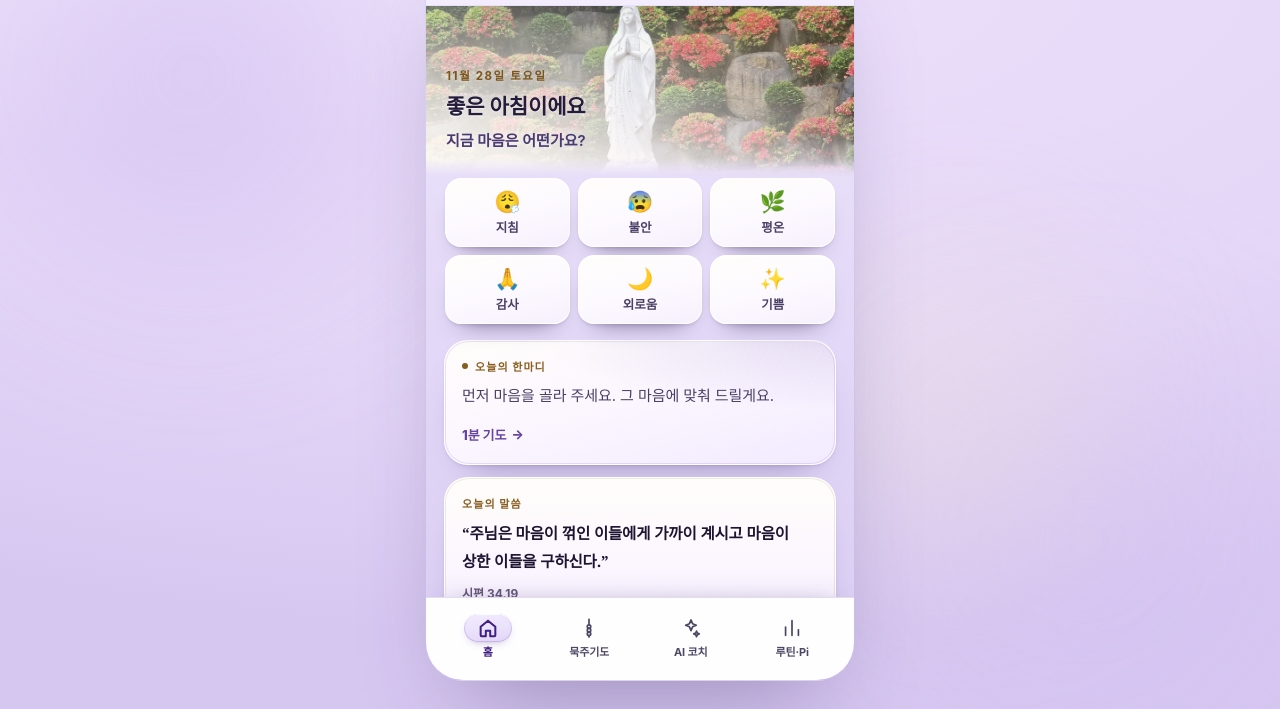
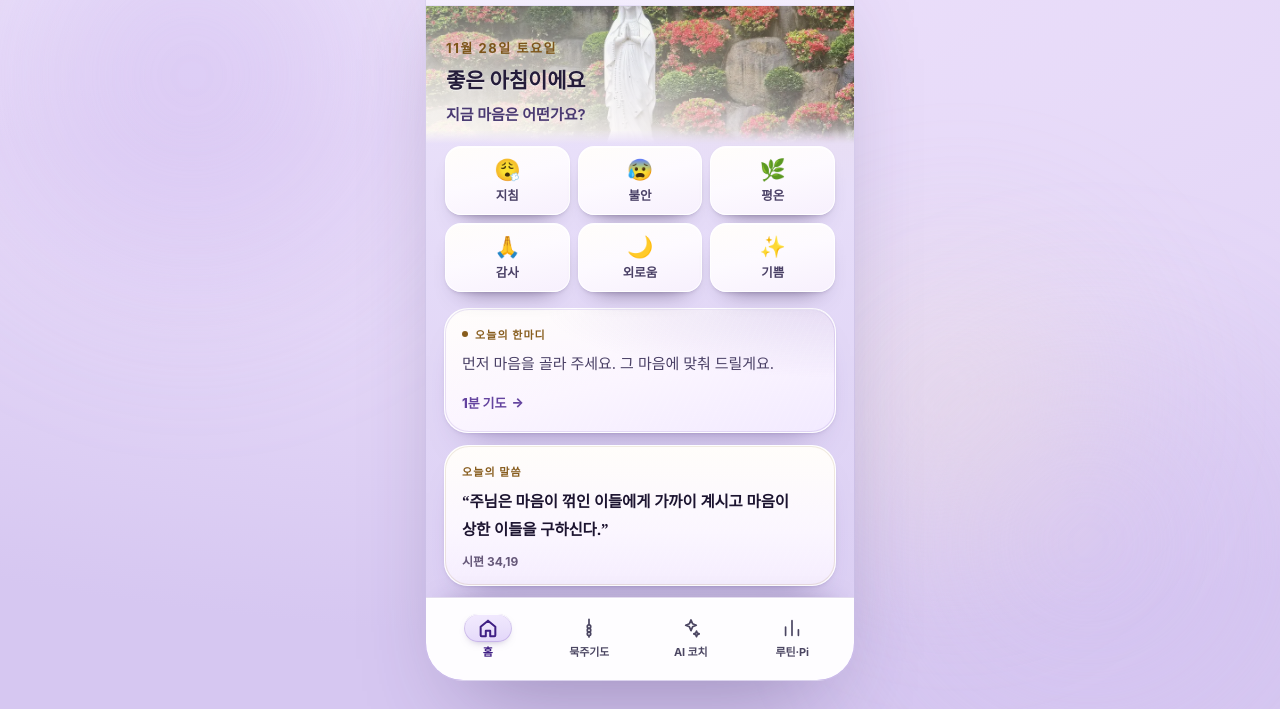
Before and after one commit to zaezal74-sketch/soulsync, a plain HTML site: page index.html in a window 1280 px wide. Shown: the part 91-800 px from the top of the page. Drawn offline with Linux system fonts and the light colour scheme.

Commit message:
Raise the date one size and lift the home plate a notch

```diff
--- a/styles.css
+++ b/styles.css
@@ -335,7 +335,10 @@ ul, ol { margin: 0; padding: 0; list-style: none; }
 
 /* -------------------------------------------------------------------- hero */
 .hero { padding: 4px 2px 18px; }
-.date-line { font-size: 11.5px; font-weight: 700; letter-spacing: .08em; text-transform: uppercase; color: var(--gold); }
+/* One step up from 11.5px: the date is the first line the eye meets on the
+   home plate and read too faint on a phone. 13px keeps the caps' airiness
+   without turning the line into a heading. */
+.date-line { font-size: 13px; font-weight: 700; letter-spacing: .08em; text-transform: uppercase; color: var(--gold); }
 /* 800 at -.025em read as a heavy block on the home screen ("너무 답답해").
    One step down to 600, a touch smaller at 21px, and near-neutral tracking
    with a taller line so the greeting feels calm and airy instead of dense. */
@@ -360,9 +363,9 @@ ul, ol { margin: 0; padding: 0; list-style: none; }
   display: flex;
   flex-direction: column;
   justify-content: flex-end;
-  min-height: 170px;
+  min-height: 138px;
   margin: calc(-1 * var(--main-pad)) calc(-1 * var(--main-pad)) 0;
-  padding: 16px calc(var(--main-pad) + 2px) 24px;
+  padding: 12px calc(var(--main-pad) + 2px) 18px;
   color: var(--hero-ink);
 }
 /* Three washes over the picture: a warm bloom where the sun crosses the glass,
@@ -407,7 +410,7 @@ body[data-hero="evening"] { --hero-photo: url("assets/hero-evening.webp"); }
 #view-home .hero > * { position: relative; z-index: 1; }
 #view-home .hero .date-line {
   color: var(--hero-gold);
-  letter-spacing: .14em;
+  letter-spacing: .12em;
   text-shadow: 0 1px 8px var(--hero-halo);
 }
 #view-home .hero h2 {
@@ -1613,7 +1616,7 @@ body[data-hero="evening"] { --hero-photo: url("assets/hero-evening.webp"); }
   .app-main { --main-pad: 14px; padding: var(--main-pad) var(--main-pad) 22px; }
   .app-main.is-coach { padding-bottom: 0; }
   .hero h2 { font-size: 19.5px; }
-  #view-home .hero { min-height: 160px; padding-bottom: 20px; }
+  #view-home .hero { min-height: 128px; padding-bottom: 14px; }
   .chip-btn { font-size: 11px; }
   .vseg { font-size: 11px; min-height: 30px; padding: 0 5px; }
   .voice-label { min-width: 30px; font-size: 11px; }
```
